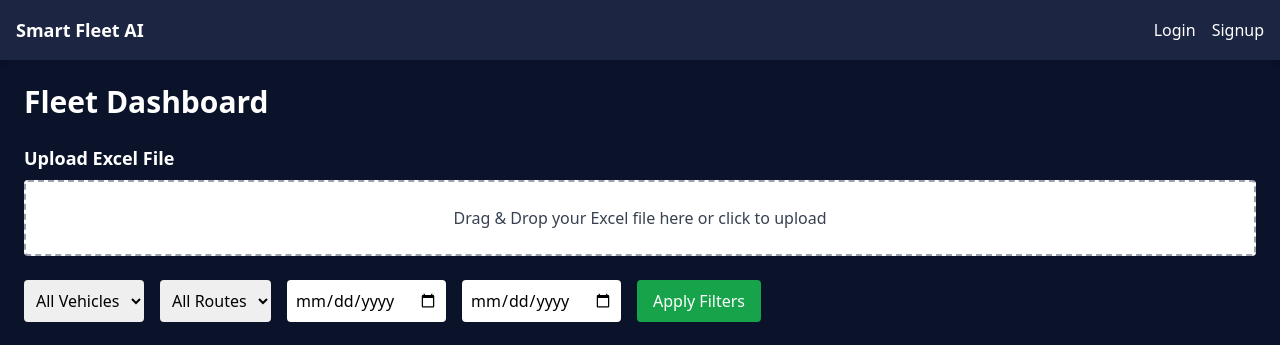
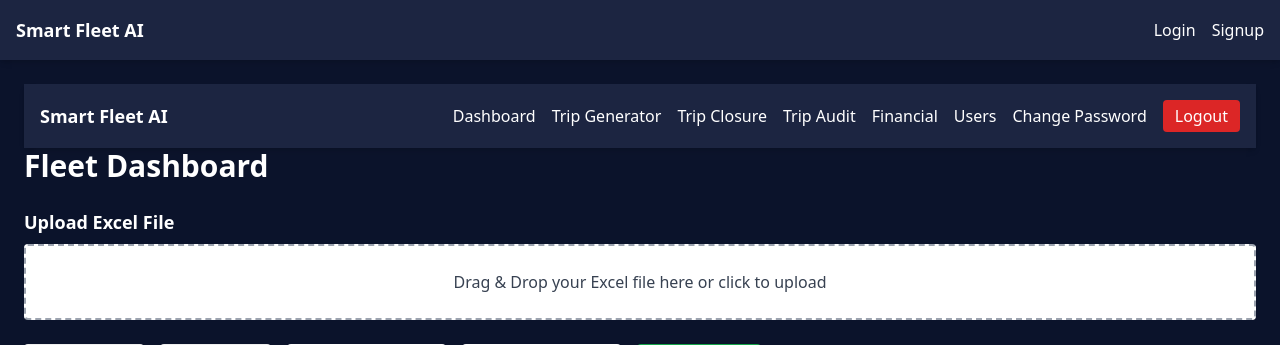
Before and after one commit to reme25241-cloud/smartfleet_django, a Django app: page /dashboard/ in a window 1280 px wide. Shown: the top 345 px of the page. Run offline with Django 5.2, Linux system fonts and the light colour scheme; some libraries are stand-ins or nearby versions.

Commit message:
Update dashboard.html

```diff
--- a/fleet/templates/fleet/dashboard.html
+++ b/fleet/templates/fleet/dashboard.html
@@ -2,6 +2,30 @@
 {% load fleet_extras %}
 {% block title %}Fleet Dashboard{% endblock %}
 {% block content %}
+  <!-- Navbar -->
+  <nav class="bg-[#1C2541] p-4 shadow-md">
+    <div class="max-w-7xl mx-auto flex items-center justify-between">
+      <a class="font-bold text-lg text-white" href="/">Smart Fleet AI</a>
+
+      <!-- Mobile menu button -->
+      <button class="md:hidden" onclick="document.getElementById('menu').classList.toggle('hidden')">
+        ☰
+      </button>
+
+      <!-- Menu -->
+      <div id="menu" class="hidden md:flex gap-4 items-center">
+          <a href="{% url 'dashboard' %}" class="hover:underline">Dashboard</a>
+          <a href="{% url 'trip_generator' %}" class="hover:underline">Trip Generator</a>
+          <a href="{% url 'trip_closure' %}" class="hover:underline">Trip Closure</a>
+          <a href="{% url 'trip_audit_dashboard' %}" class="hover:underline">Trip Audit</a>
+          <a href="{% url 'financial_dashboard' %}" class="hover:underline">Financial</a>
+          <a href="{% url 'user_settings' %}" class="hover:underline">Users</a>
+          <a href="{% url 'change_password' %}" class="hover:underline">Change Password</a>
+          <a href="{% url 'logout' %}" class="bg-red-600 px-3 py-1 rounded hover:bg-red-700">Logout</a>
+      </div>
+    </div>
+  </nav>
+
 <h1 class="text-3xl font-bold mb-6">Fleet Dashboard</h1>
 
 <!-- Upload Excel -->
```
